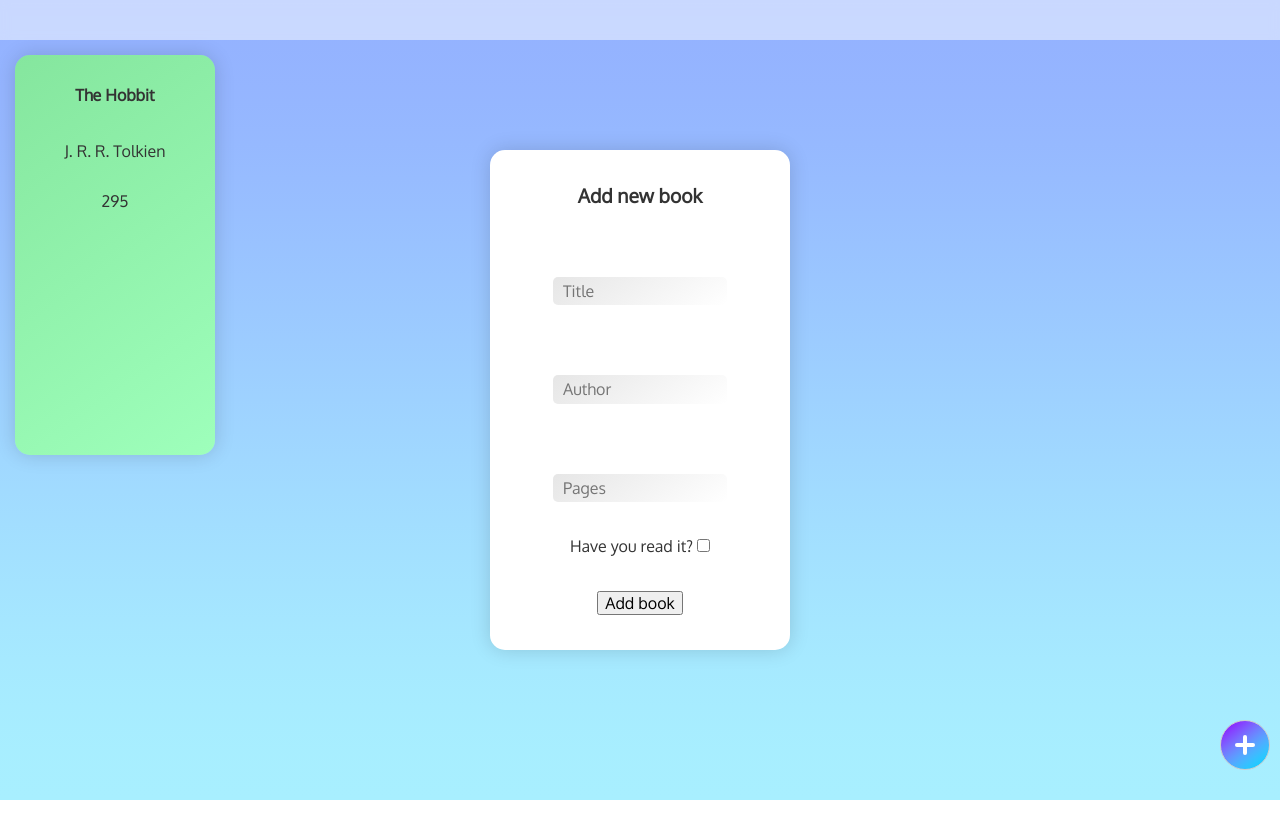
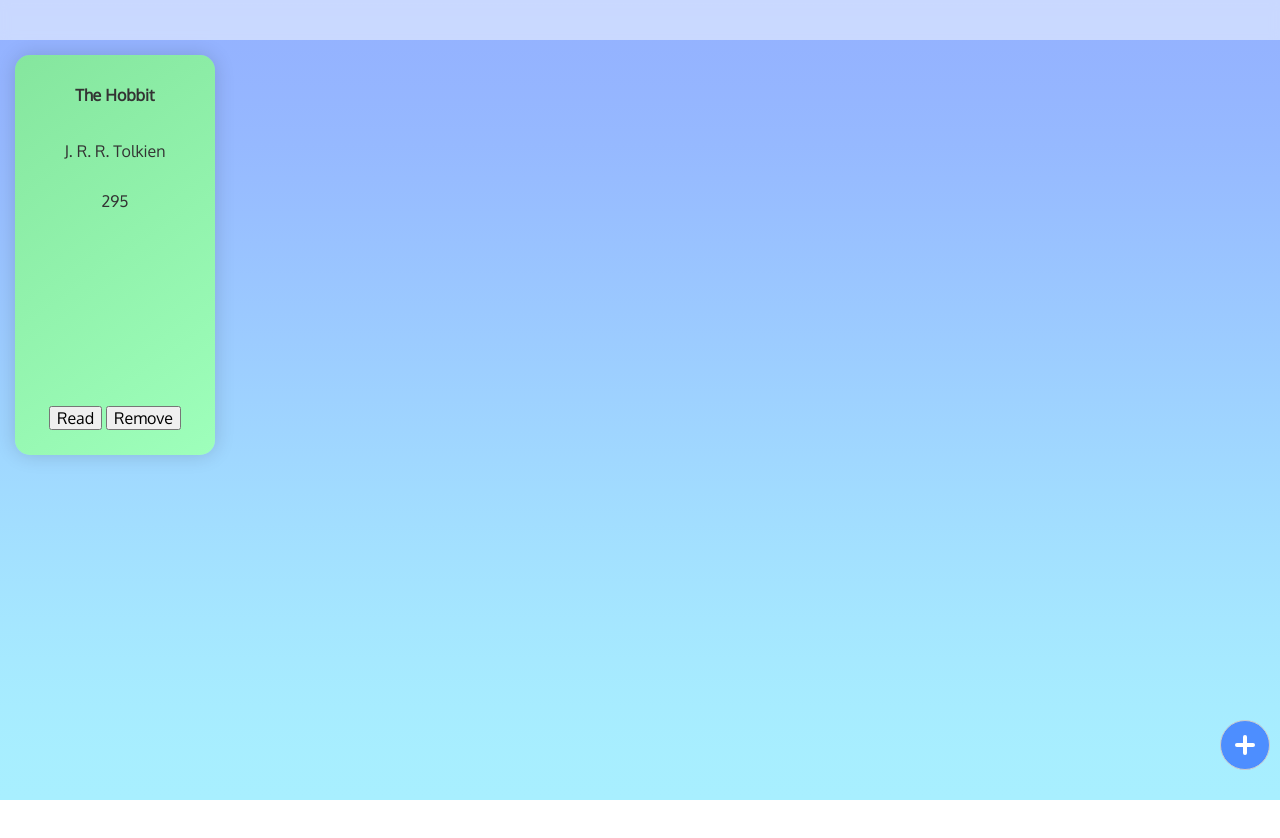
Before and after one commit to rektjesus/Library, a plain HTML site: page index.html in a window 1280 px wide. Drawn offline with Linux system fonts and the light colour scheme.

Commit message:
Make modal open and close with buttons

```diff
--- a/index.html
+++ b/index.html
@@ -12,7 +12,7 @@
 
 <body>
     <div class="container">
-        <form class="show" action="#">
+        <form class="" action="#">
             <legend>Add new book</legend>
             <div aria-label="Title"></div>
             <input type="text" id="title" name="title" placeholder="Title">
@@ -24,7 +24,7 @@
                 <label for="read_check">Have you read it?</label>
                 <input type="checkbox" name="read_check" id="check">
             </span>
-            <button type="button" id="add_book">Add book</button>
+            <button type="button" id="submit">Add book</button>
         </form>
         <div class="navbar"></div>
         <div class="main">
@@ -32,6 +32,10 @@
                 <h4 class="title">The Hobbit</h4>
                 <p class="author">J. R. R. Tolkien</p>
                 <p class="pages">295</p>
+                <span>
+                    <button type="button" id="read_btn">Read</button>
+                    <button type="button" id="remove_btn">Remove</button>
+                </span>
             </div>
         </div>
         <div class="footer"></div>
--- a/script.js
+++ b/script.js
@@ -11,7 +11,11 @@ let titleInp = document.getElementById('title');
 let authorInp = document.getElementById('author');
 let pagesInp = document.getElementById('pages');
 let readInp = document.getElementById('check');
-const btnAdd = document.querySelector('#add_book');
+const submit = document.querySelector('#submit');
+const btnRead = document.querySelector('#read_btn');
+const btnRemove = document.querySelector('#remove_btn');
+const modal = document.querySelector('form');
+const btnAdd = document.querySelector('.add-btn');
 
 function Book(title, author, pages, read) {
     this.title = title;
@@ -20,11 +24,16 @@ function Book(title, author, pages, read) {
     this.read = read;
 };
 
-function displayBook() {
-
+function openModal() {
+    modal.classList.add('show');
 };
 
-function updateDisplay() {
+function closeModal() {
+    modal.classList.remove('show');
+    modal.reset();
+};
+
+function displayBook() {
 
 };
 
@@ -49,7 +58,12 @@ function checkRead(readInp) {
     }
 };
 
-btnAdd.addEventListener('click', () => {
+submit.addEventListener('click', () => {
     addBookToLibrary(myLibrary);
+    closeModal();
     console.log(myLibrary);
 });
+
+btnAdd.addEventListener('click', () => {
+    openModal();
+})
--- a/styles.css
+++ b/styles.css
@@ -321,6 +321,11 @@ input:focus {
     background: linear-gradient(145deg, #85e69e, #9effbb);
 }
 
+.main .card span {
+    margin-top: auto;
+    margin-bottom: 15px;
+}
+
 /* __________________________FOOTER__________________________________________ */
 
 .footer {
@@ -337,24 +342,7 @@ input:focus {
     bottom: 30px;
     right: 10px;
     border: 1px solid #cdcdcd;
-    background: linear-gradient(143deg,
-            hsl(272.94, 100%, 50%) 0%,
-            hsl(269.97, 100%, 54.6%) 7.8%,
-            hsl(266.02, 100%, 58.99%) 15.2%,
-            hsl(260.89, 100%, 63.15%) 22.2%,
-            hsl(254.3, 100%, 67.08%) 29%,
-            hsl(245.87, 100%, 70.77%) 35.5%,
-            hsl(235.49, 100%, 72.1%) 41.8%,
-            hsl(225.82, 100%, 70.36%) 48%,
-            hsl(217.53, 100%, 68.42%) 54.2%,
-            hsl(210.56, 100%, 66.29%) 60.3%,
-            hsl(204.82, 100%, 63.98%) 66.5%,
-            hsl(200.2, 100%, 61.5%) 72.8%,
-            hsl(196.62, 100%, 58.85%) 79.2%,
-            hsl(193.95, 100%, 56.05%) 85.9%,
-            hsl(192.12, 100%, 53.1%) 92.8%,
-            hsl(191.06, 100%, 50%) 100%);
-    ;
+    background: #4d8eff;
     color: #ffffff;
     border-radius: 25px;
     overflow: hidden;
@@ -399,6 +387,8 @@ input:focus {
 .btn-txt {
     opacity: 0;
     transition: opacity 0.2s;
+    font-size: 0.85rem;
+    font-weight: bold;
 }
 
 .add-btn:hover::before,
```
